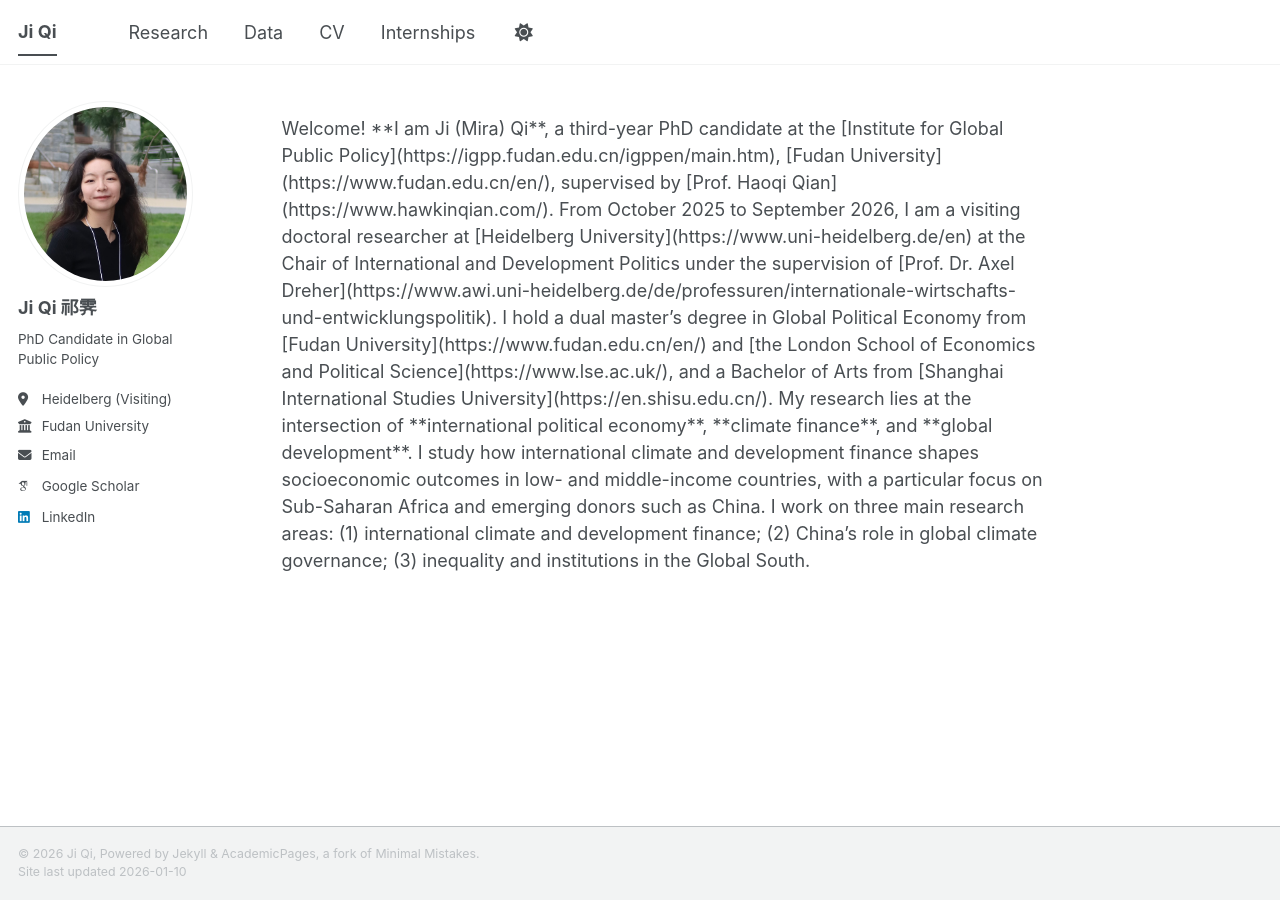
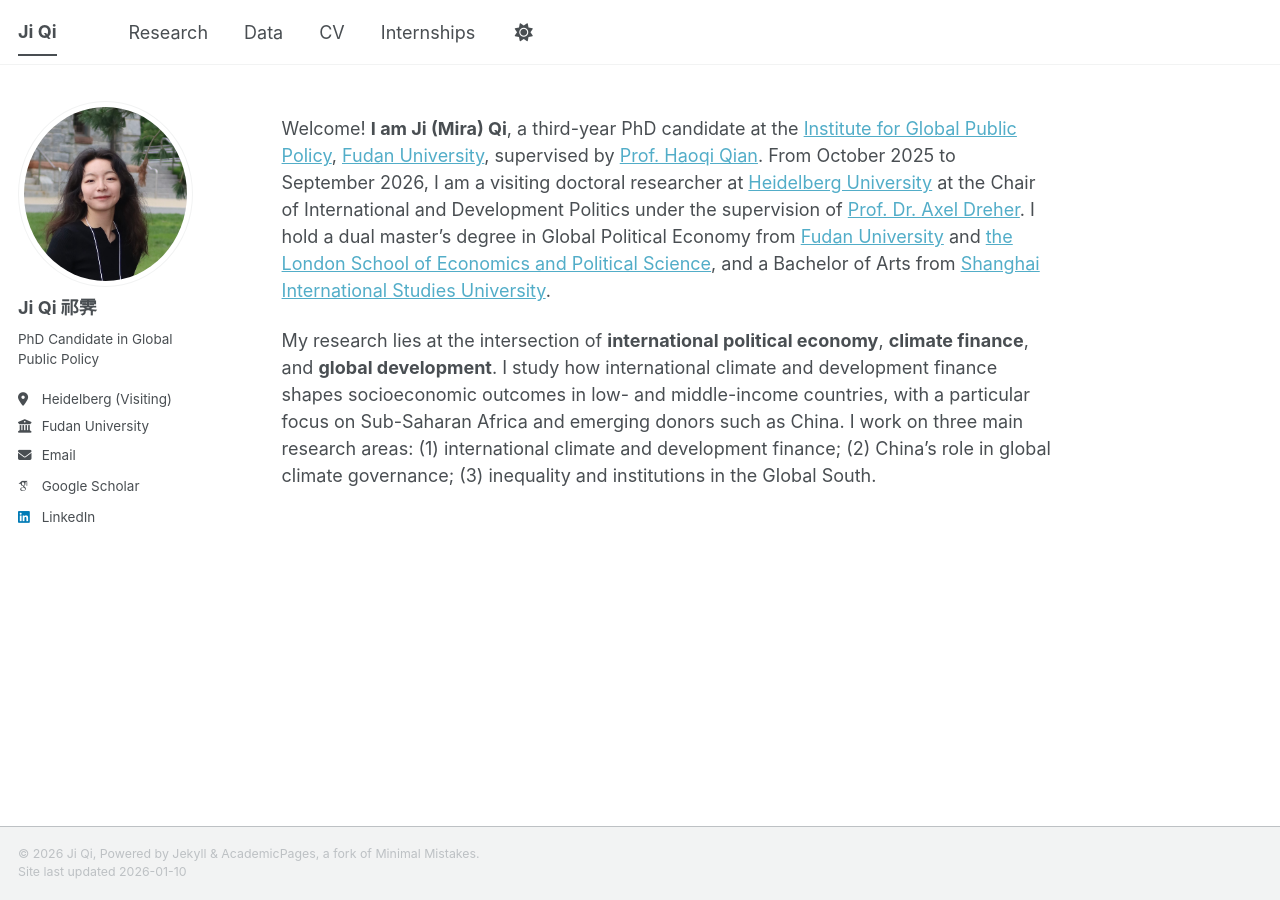
Before and after one commit to miramkj/miramkj.github.io, a Jekyll site: the page built from _pages/index.md, in a window 1280 px wide. Built offline with Jekyll 4.4.1, drawn with Linux system fonts in a browser that asks for light colours; some web fonts are replaced; a script bundle is joined from its source files by our own code; library files that are not in the unit come from our copies.

Commit message:
Update index.md

```diff
--- a/_pages/index.md
+++ b/_pages/index.md
@@ -4,12 +4,10 @@ title: ""
 permalink: /
 author_profile: true
 ---
-<div class="justify">
+
 Welcome! **I am Ji (Mira) Qi**, a third-year PhD candidate at the [Institute for Global Public Policy](https://igpp.fudan.edu.cn/igppen/main.htm), [Fudan University](https://www.fudan.edu.cn/en/), supervised by [Prof. Haoqi Qian](https://www.hawkinqian.com/). From October 2025 to September 2026, I am a visiting doctoral researcher at [Heidelberg University](https://www.uni-heidelberg.de/en) at the Chair of International and Development Politics under the supervision of [Prof. Dr. Axel Dreher](https://www.awi.uni-heidelberg.de/de/professuren/internationale-wirtschafts-und-entwicklungspolitik). I hold a dual master’s degree in Global Political Economy from [Fudan University](https://www.fudan.edu.cn/en/) and [the London School of Economics and Political Science](https://www.lse.ac.uk/), and a Bachelor of Arts from [Shanghai International Studies University](https://en.shisu.edu.cn/).
 
 My research lies at the intersection of **international political economy**, **climate finance**, and **global development**. I study how international climate and development finance shapes socioeconomic outcomes in low- and middle-income countries, with a particular focus on Sub-Saharan Africa and emerging donors such as China. I work on three main research areas:
 (1) international climate and development finance;
 (2) China’s role in global climate governance;
 (3) inequality and institutions in the Global South.
-
-</div>
```
